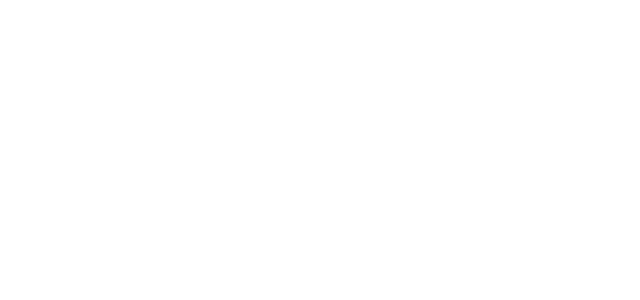
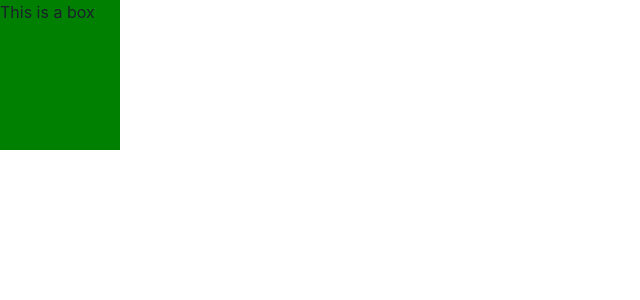
Before and after one commit to estheragbaje/chakra-ui-for-beginners, a React (Vite) app: page / in a window 1280 px wide. Shown: the top 300 px of the page, without its empty margins (0-640 px from the left). Built offline with nearby package versions, Linux system fonts and the light colour scheme.

Commit message:
feat: created box component demo

```diff
--- a/src/App.tsx
+++ b/src/App.tsx
@@ -1,5 +1,13 @@
+import { Box } from '@chakra-ui/react';
+
 function App() {
-  return <div className='App'></div>;
+  return (
+    <div className='App'>
+      <Box as='section' bg='green' w='120px' h='150px'>
+        This is a box
+      </Box>
+    </div>
+  );
 }
 
 export default App;
```
